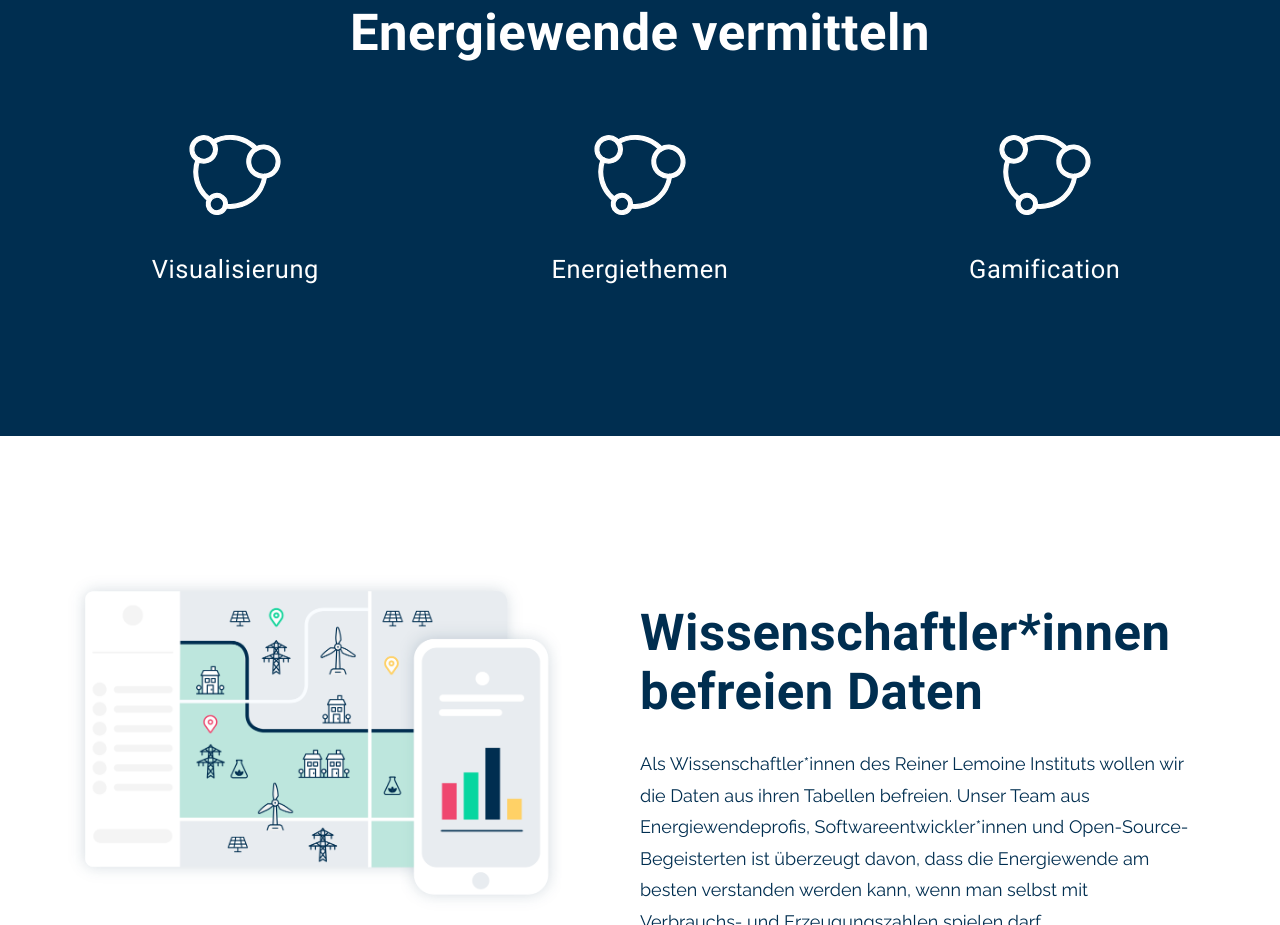
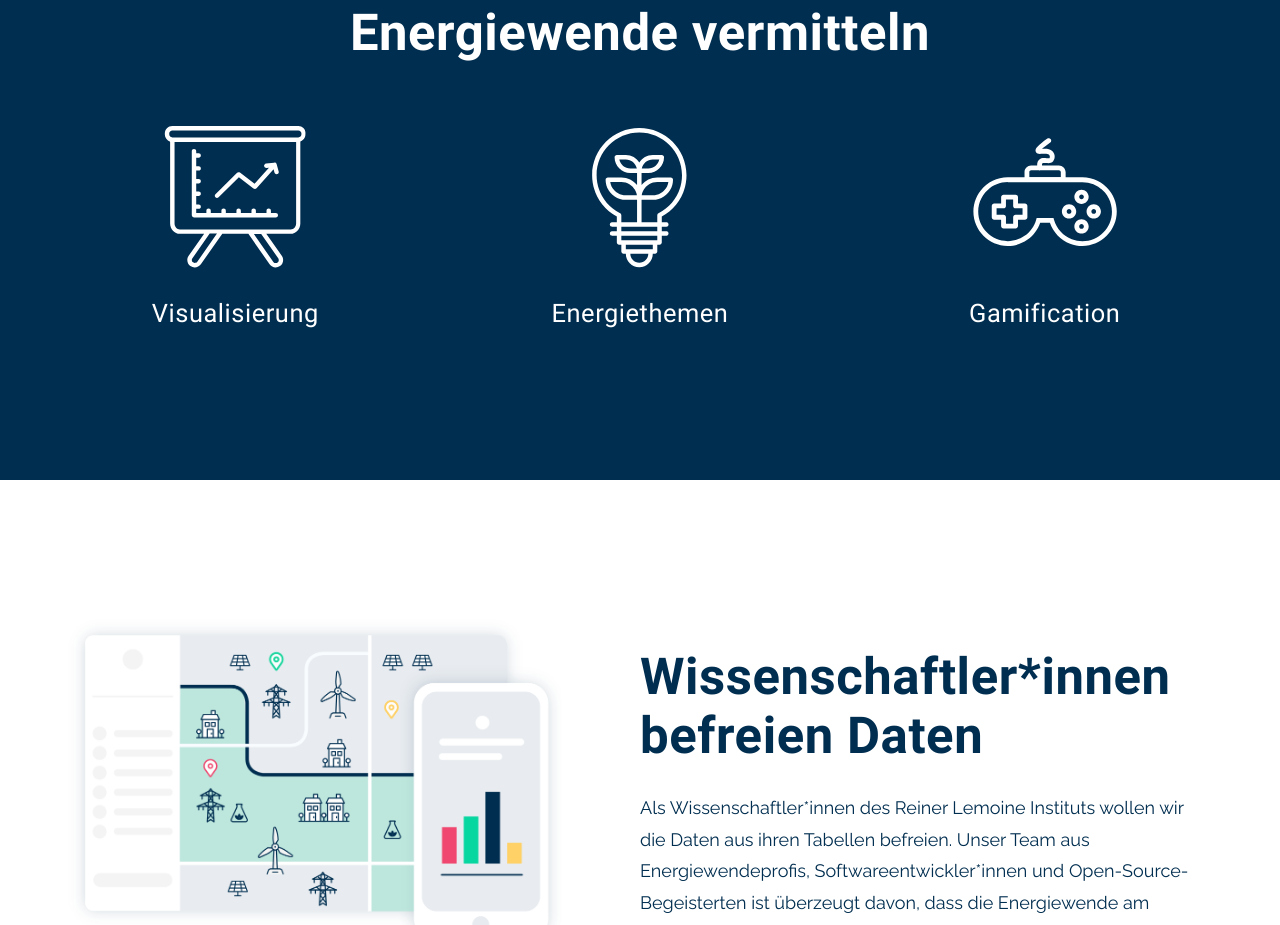
Before and after one commit to rl-institut/WAM-Homepage, a plain HTML site: page index.html in a window 1280 px wide. Shown: the part 2860-3785 px from the top of the page. Drawn offline with Linux system fonts and the light colour scheme.

Commit message:
add features icons

```diff
--- a/index.html
+++ b/index.html
@@ -92,7 +92,7 @@
           <div class="features__items">
             <div class="item">
               <div class="item__icon">
-                <img src="assets/icons/icon.svg" alt="">
+                <img src="assets/icons/i_visualization.svg" alt="Dashboard mit Chart">
               </div>
               <div class="item__heading">
                 <h3>Visualisierung</h3>
@@ -100,7 +100,7 @@
             </div>
             <div class="item">
               <div class="item__icon">
-                <img src="assets/icons/icon.svg" alt="">
+                <img src="assets/icons/i_green_energy.svg" alt="Glühbirne mit Pflanze drin">
               </div>
               <div class="item__heading">
                 <h3>Energiethemen</h3>
@@ -108,7 +108,7 @@
             </div>
             <div class="item">
               <div class="item__icon">
-                <img src="assets/icons/icon.svg" alt="">
+                <img src="assets/icons/i_gamification.svg" alt="Joystick">
               </div>
               <div class="item__heading">
                 <h3>Gamification</h3>
--- a/stylesheets/scss/layouts/_features.scss
+++ b/stylesheets/scss/layouts/_features.scss
@@ -22,9 +22,22 @@
 
   .item {
     @include flex-column-align-center;
+    padding-bottom: 2rem;
 
     @media screen and (min-width:$small-screen) {
       width: 33%;
     }
+
+    @media screen and (min-width:$medium-screen) {
+      padding-bottom: 0;
+    }
+
+    &__icon img {
+      width: 5rem;
+
+      @media screen and (min-width:$medium-screen) {
+        width: 8rem;
+      }
+    }
   }
 }
```
Also changed, not shown: assets/icons/i_gamification.svg (added), assets/icons/i_green_energy.svg (added), assets/icons/i_visualization.svg (added), assets/icons/icon.svg (deleted), stylesheets/css/main.css, 1 other file.
